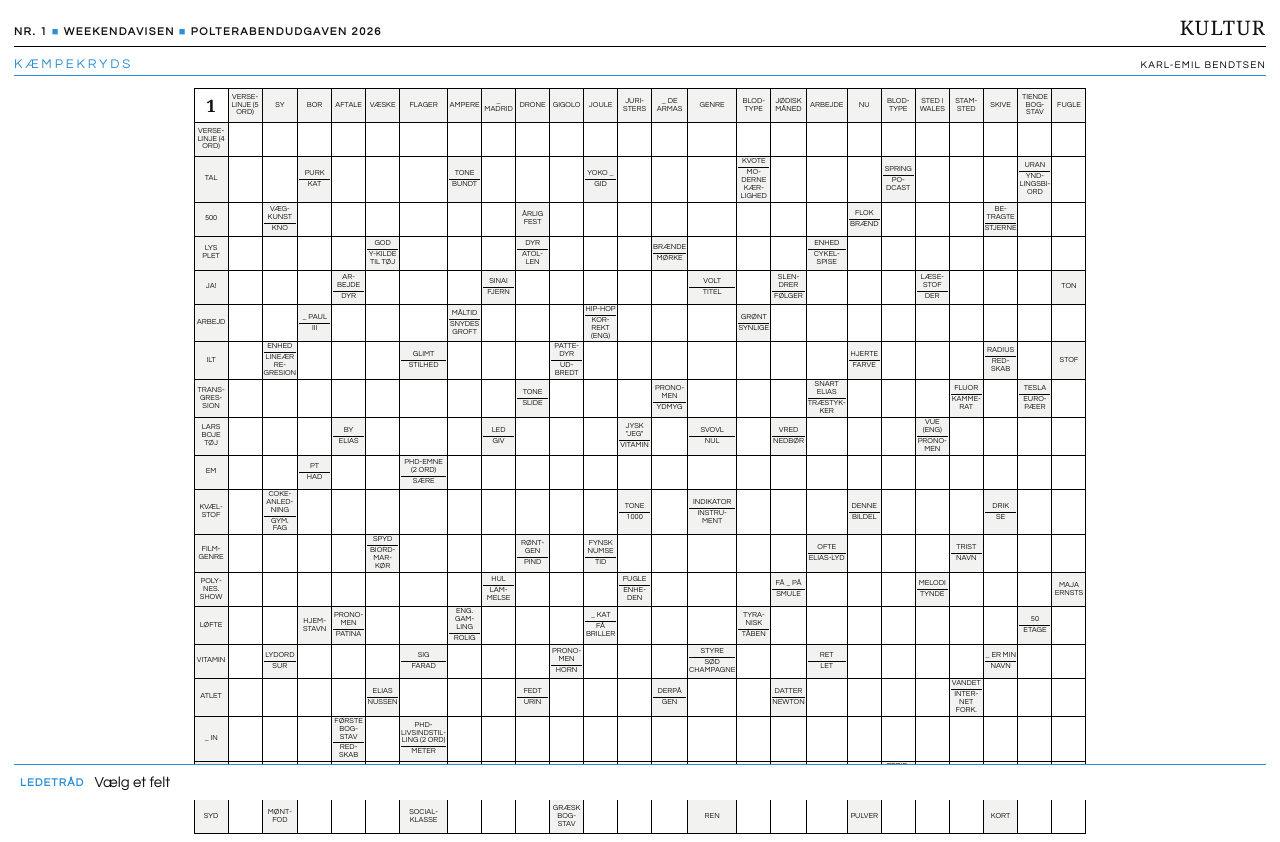
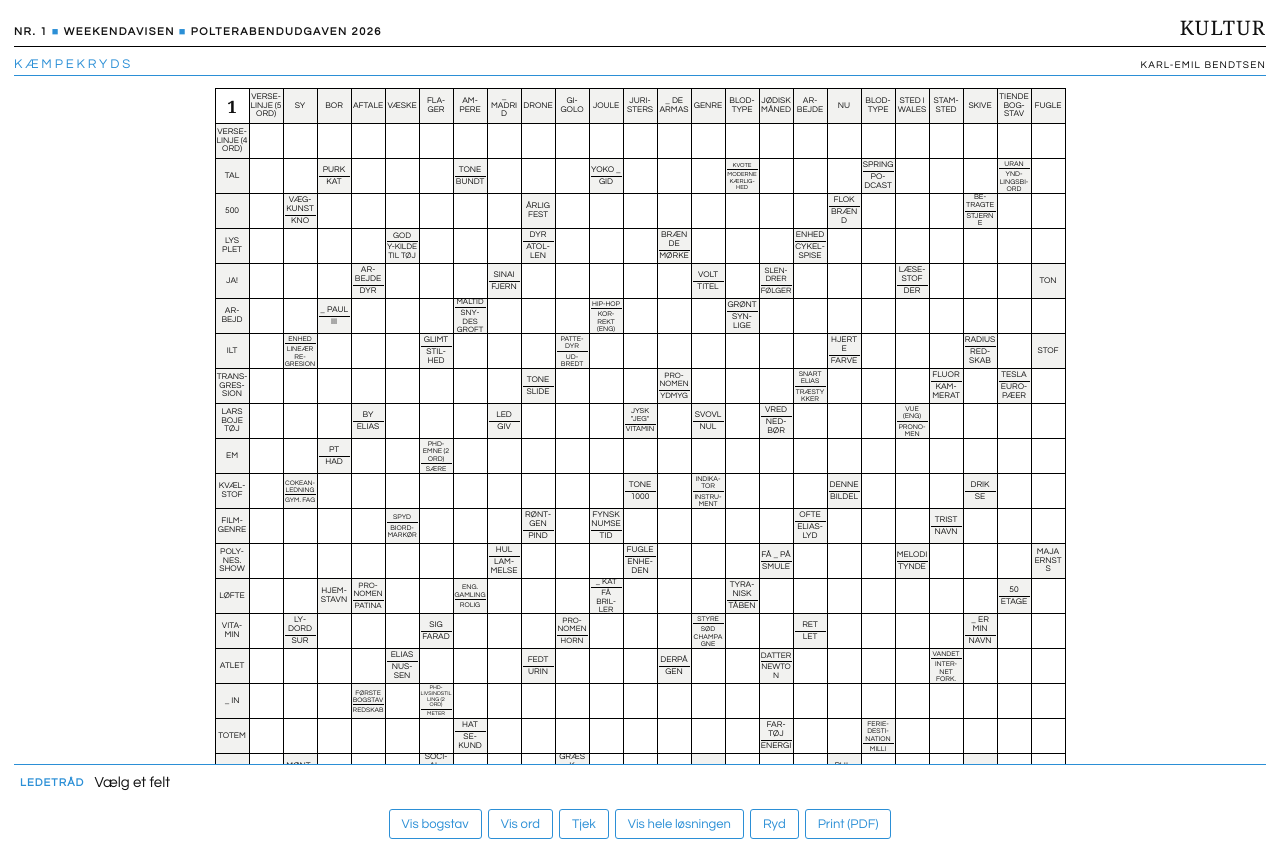
Before and after one commit to karlooorgh/polterabend-kryds, a plain HTML site: page index.html in a window 1280 px wide. Shown: the top 842 px of the page. Drawn offline with Linux system fonts and the light colour scheme.

Commit message:
Ens felter: teksten skaleres ned, hvor der er brug for det

```diff
--- a/index.html
+++ b/index.html
@@ -27,14 +27,17 @@
           padding-bottom: 8px; }
   table { border-collapse: collapse; margin: 0 auto; table-layout: fixed;
           width: max-content; }
-  td { width: var(--cell); min-width: var(--cell); height: var(--cell);
+  tr { height: var(--cell); }
+  td { width: var(--cell); min-width: var(--cell); max-width: var(--cell);
+       height: var(--cell); max-height: var(--cell); overflow: hidden;
        border: .6px solid #000; padding: 0; text-align: center;
        vertical-align: middle; position: relative; }
-  td.clue { background: var(--clue); font-size: 7.5px; line-height: 1.06;
-            text-transform: uppercase; padding: 1px; hyphens: auto;
-            -webkit-hyphens: auto; overflow-wrap: break-word; }
-  td.clue .v { display: block; }
-  td.clue .l { display: block; }
+  td.clue { background: var(--clue); }
+  td.clue .box { height: var(--cell); display: flex; flex-direction: column;
+                 justify-content: center; overflow: hidden; padding: 1px;
+                 line-height: 1.05; text-transform: uppercase; hyphens: auto;
+                 -webkit-hyphens: auto; overflow-wrap: break-word; }
+  td.clue .v, td.clue .l { display: block; }
   td.clue .v + .l { border-top: .6px solid #000; margin-top: 1px; padding-top: 1px; }
   td.nr { background: #fff; font-family: Georgia, serif; font-size: 17px; font-weight: 700; }
   td.let input { width: 100%; height: 100%; border: 0; outline: 0; text-align: center;
@@ -119,11 +122,29 @@ for (let r = 1; r <= D.nr; r++) {
     } else {
       td.className = 'clue';
       const b = D.boxes[k] || {};
-      if (b.v) { const s = document.createElement('span'); s.className = 'v'; s.textContent = b.v; td.appendChild(s); }
-      if (b.l) { const s = document.createElement('span'); s.className = 'l'; s.textContent = b.l; td.appendChild(s); }
+      const box = document.createElement('div');
+      box.className = 'box';
+      if (b.v) { const s = document.createElement('span'); s.className = 'v'; s.textContent = b.v; box.appendChild(s); }
+      if (b.l) { const s = document.createElement('span'); s.className = 'l'; s.textContent = b.l; box.appendChild(s); }
+      td.appendChild(box);
     }
   }
 }
+
+// Every cell is the same size, so the text has to give: shrink each clue until it
+// fits its box. Same trick as the printed page.
+function fitClues() {
+  document.querySelectorAll('td.clue .box').forEach(box => {
+    let size = 8.5;                       // start big, shrink until nothing overflows
+    box.style.fontSize = size + 'px';
+    while (box.scrollHeight > box.clientHeight + 0.5 && size > 4) {
+      size -= 0.25;
+      box.style.fontSize = size + 'px';
+    }
+  });
+}
+fitClues();
+addEventListener('resize', fitClues);
 
 const cellAt = (r, c) => document.querySelector(`td.let[data-r="${r}"][data-c="${c}"]`);
 const inputAt = (r, c) => { const t = cellAt(r, c); return t ? t.querySelector('input') : null; };
```
